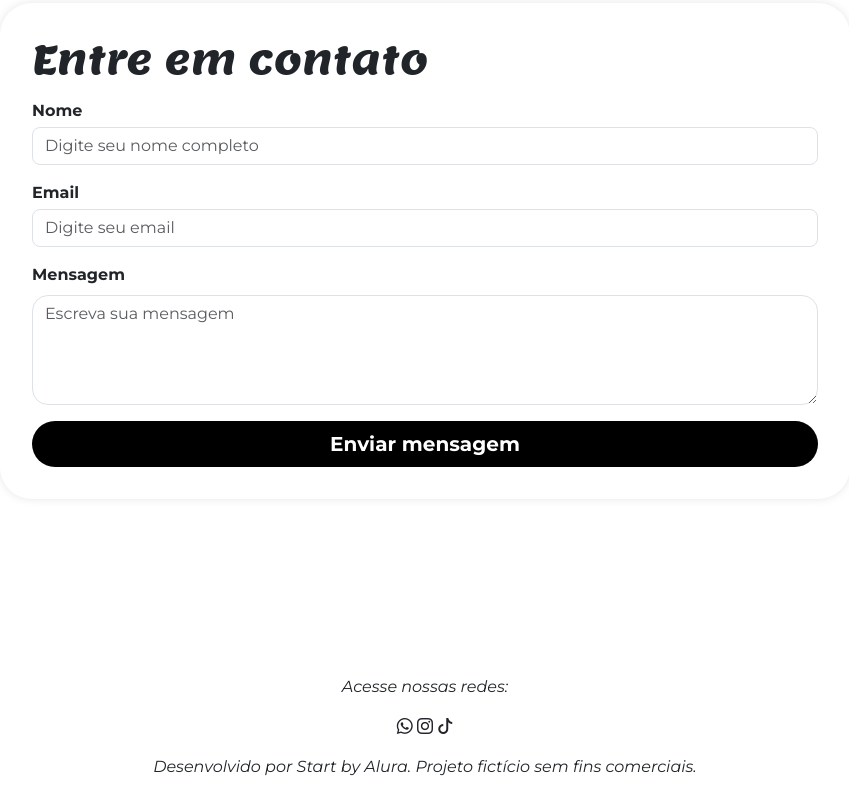
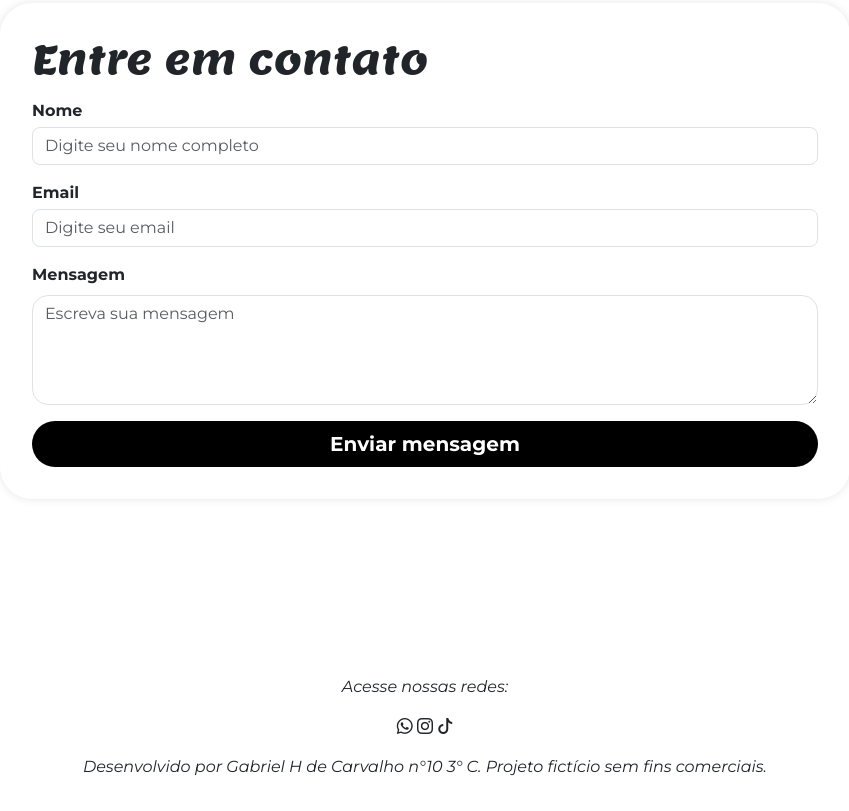
Before and after one commit to GOLDPURE/siteacessiveldogabriel, a plain HTML site: page index.html in a window 1280 px wide. Shown: the part 1811-2622 px from the top of the page, without its empty margins (215-1064 px from the left). Drawn offline with nearby package versions, Linux system fonts and the light colour scheme; a script that the page names is missing.

Commit message:
Update index.html

```diff
--- a/index.html
+++ b/index.html
@@ -102,7 +102,7 @@
         <i class="bi bi-whatsapp"></i>
         <i class="bi bi-instagram"></i>
         <i class="bi bi-tiktok"></i>
-        <p class="mt-3">Desenvolvido por Start by Alura. Projeto fictício sem fins comerciais.</p>
+        <p class="mt-3">Desenvolvido por Gabriel H de Carvalho n°10 3° C. Projeto fictício sem fins comerciais.</p>
     </footer>
     <script src="script.js"></script>
 
```
